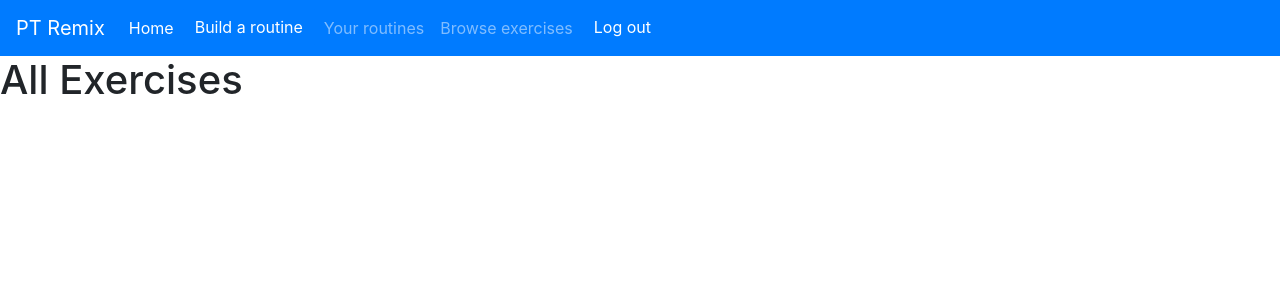
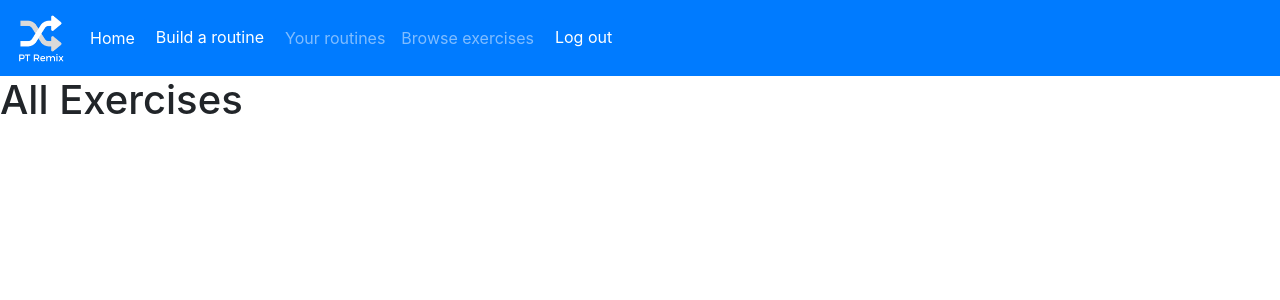
Before and after one commit to loranne/hb-capstone, a Flask app: page /all-exercises in a window 1280 px wide. Shown: the top 300 px of the page. Run offline with Flask 2, Linux system fonts and the light colour scheme; the visitor is signed in with stand-in values (Sample User, id 1); data that the repository does not hold is empty; some libraries are stand-ins or nearby versions.

Commit message:
added a logo. needs work

```diff
--- a/templates/base.html
+++ b/templates/base.html
@@ -36,14 +36,18 @@
 
     <!-- this is where my menu details will go -->
     {% block menu %}
-      {% if session["user"] %}
+
       <nav class="navbar navbar-expand-lg navbar-dark bg-primary">
-        <a class="navbar-brand">PT Remix</a>
+        <a class="navbar-brand logo">
+          <img src ="../static/img/ptremix_logo_white.png" height=50px>
+        </a>
         <button class="navbar-toggler" type="button" data-toggle="collapse" data-target="#navbarSupportedContent" aria-controls="navbarSupportedContent" aria-expanded="false" aria-label="Toggle navigation">
           <span class="navbar-toggler-icon"></span>
         </button>
 
         <div class="collapse navbar-collapse" id="navbarSupportedContent">
+
+          {% if session["user"] %}
           <ul class="navbar-nav mr-auto">
             <li class="nav-item">
               <a class="nav-link active" href="/">Home <span class="sr-only">(current)</span></a>
```
Also changed, not shown: static/img/ptremix_logo_blue.png (added), static/img/ptremix_logo_white.png (added), 1 other file.
